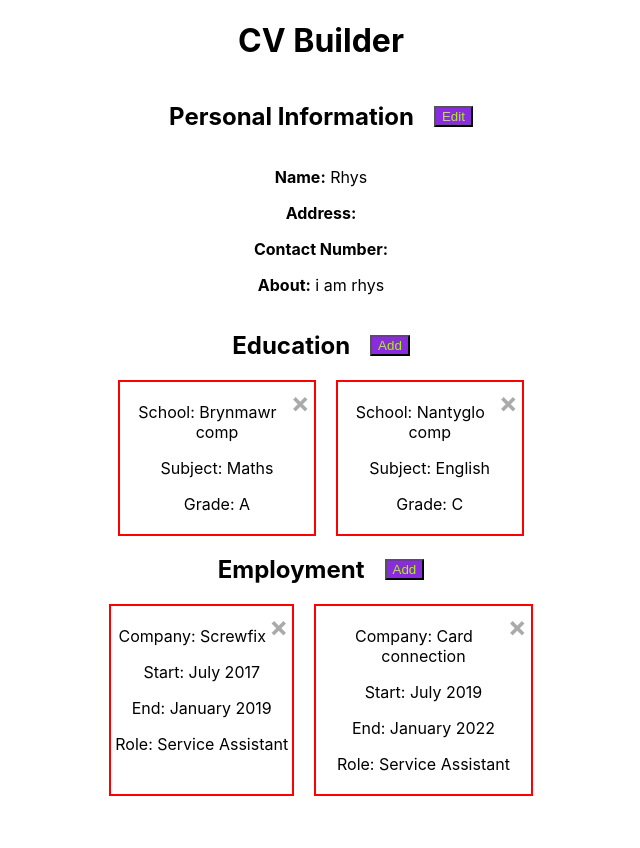
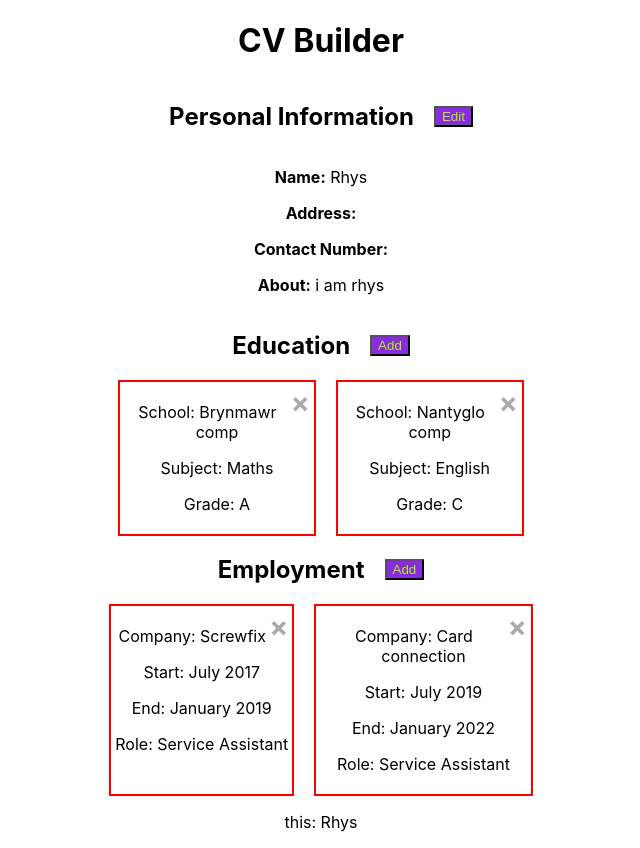
Before and after one commit to rlw92/cv-project, a React (Create React App) app in the folder cv-project/: page / in a window 1280 px wide. Shown: the whole page, without its empty margins (319-959 px from the left). Before the commit the page ends 800 px from the top, so only its background shows below. Built offline with nearby package versions, Linux system fonts and the light colour scheme.

Commit message:
Child is currently feeding props back via functions will work on this again.

```diff
--- a/cv-project/src/App.js
+++ b/cv-project/src/App.js
@@ -28,7 +28,7 @@ export class App extends Component {
           <Personalinfo func={this.pullData}/>
           <Education />
           <Employment />
-
+     <p>this: {this.state.PIname}</p>
 
 
 
--- a/cv-project/src/components/Personalinfo.js
+++ b/cv-project/src/components/Personalinfo.js
@@ -23,7 +23,7 @@ constructor(props) {
       this.editCont=this.editCont.bind(this)
       this.onSubmitTask = this.onSubmitTask.bind(this)
 
-
+this.props.func(this.state.name)
 }
 
 
@@ -46,6 +46,7 @@ constructor(props) {
       editCont(e){this.setState({cntct: e.target.value,})}
 
 
+
       onSubmitTask = (e) => {
         e.preventDefault();
         this.setState({
@@ -53,8 +54,10 @@ constructor(props) {
           name:this.state.name,
           address:this.state.address,
           cntct: this.state.cntct,
-          shwMdl: false
+          shwMdl: false,
+
         });
+        this.props.func(this.state.name)
       };
 
   render() {
```
